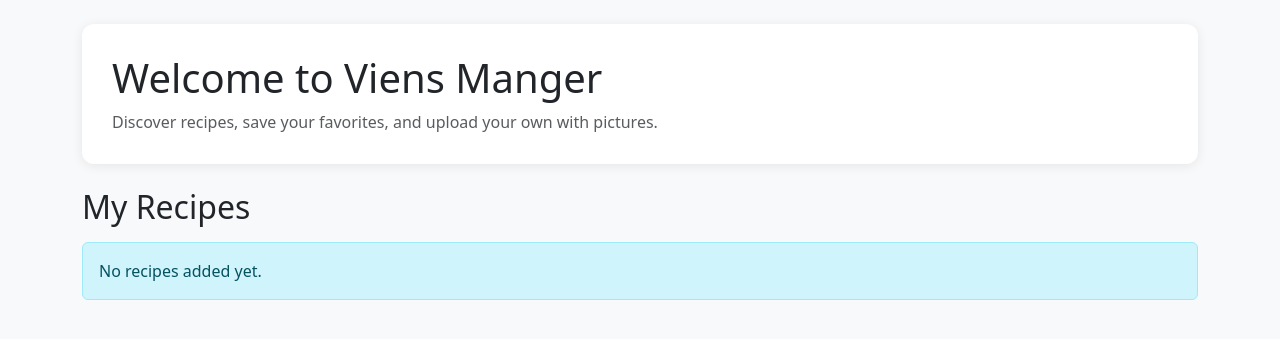
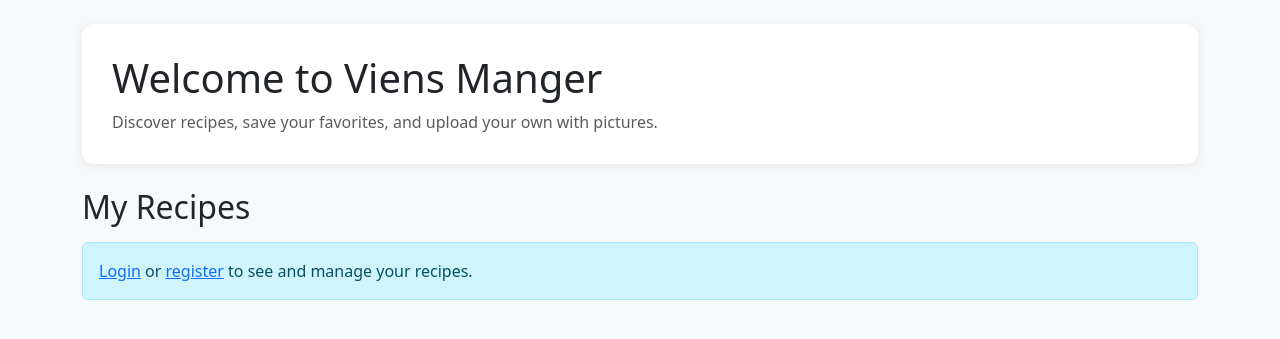
Before and after one commit to Ahmeda002/viens-manger, a Django app: page / in a window 1280 px wide. Shown: the part 56-395 px from the top of the page. Run offline with Django 5.2, Linux system fonts and the light colour scheme; data that the repository does not hold is empty.

Commit message:
Save work before merging

```diff
--- a/recipes/templates/recipes/home.html
+++ b/recipes/templates/recipes/home.html
@@ -16,7 +16,11 @@
 </div>
 
 
-{% if recipes %}
+{% if not request.user.is_authenticated %}
+    <div class="alert alert-info">
+        <a href="{% url 'login' %}">Login</a> or <a href="{% url 'register' %}">register</a> to see and manage your recipes.
+    </div>
+{% elif recipes %}
     <div class="row">
         {% for recipe in recipes %}
             <div class="col-md-6 col-lg-4 mb-4">
@@ -82,7 +86,7 @@
     </div>
 {% else %}
     <div class="alert alert-info">
-        No recipes added yet.
+        No recipes added yet. <a href="{% url 'add_recipe' %}">Add your first one!</a>
     </div>
 {% endif %}
 {% endblock %}
--- a/recipes/views.py
+++ b/recipes/views.py
@@ -10,7 +10,10 @@ from .forms import RecipeForm
 
 
 def home(request):
-    recipes = Recipe.objects.all().order_by('-created_at')
+    if request.user.is_authenticated:
+        recipes = Recipe.objects.filter(user=request.user).order_by('-created_at')
+    else:
+        recipes = []
     return render(request, 'recipes/home.html', {'recipes': recipes})
 
 
```
Also changed, not shown: recipes/migrations/0010_comment_image.py (added), recipes/migrations/0011_remove_comment_image.py (added).
